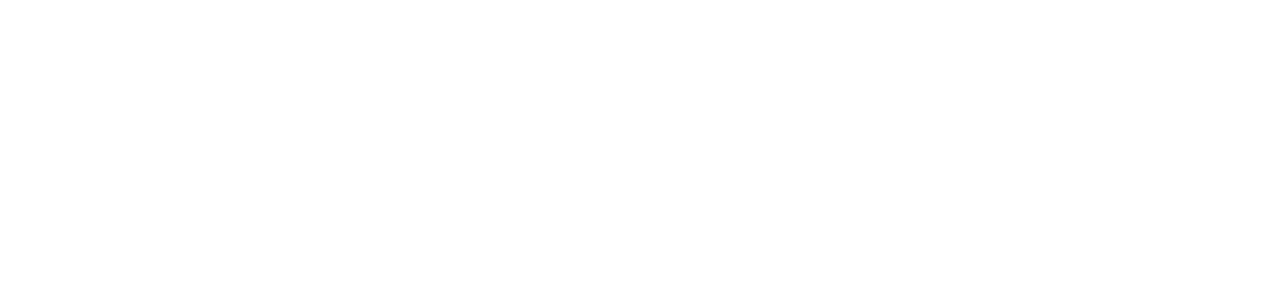
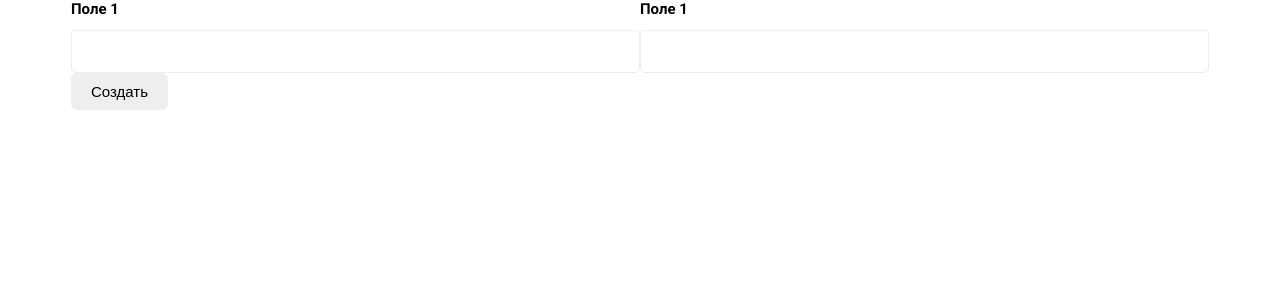
Before and after one commit to abestuzhev/presto-promo-app, a React (Create React App) app: page /admin/create_action in a window 1280 px wide. Shown: the top 300 px of the page. Built offline with nearby package versions, Linux system fonts and the light colour scheme.

Commit message:
create action form

```diff
--- a/package.json
+++ b/package.json
@@ -16,6 +16,7 @@
     "react-router-dom": "^5.2.0",
     "react-scripts": "4.0.2",
     "redux": "^4.0.5",
+    "redux-form": "^8.3.7",
     "web-vitals": "^1.1.0"
   },
   "scripts": {
--- a/src/App.js
+++ b/src/App.js
@@ -8,6 +8,7 @@
 import Login from './components/Login/Login';
 import {compose} from "redux";
 import Cover from './components/Cover/Cover';
+import CreateAction from './components/CreateAction/CreateAction';
 
 class App extends React.Component {
 
@@ -17,6 +18,10 @@
 
                 <Route exact path="/admin">
                     <Dashboard />
+                </Route>
+
+                <Route exact path="/admin/create_action">
+                    <CreateAction />
                 </Route>
 
 
--- a/src/admin/Dashboard.jsx
+++ b/src/admin/Dashboard.jsx
@@ -46,7 +46,7 @@
                     <div className="layout">
                         <div className="page-header">
                             <h1 className="page-title">Список акций</h1>
-                            <button className="c-btn">Создать акцию</button>
+                            <NavLink className="c-btn" to="/admin/create_action">Создать акцию</NavLink>
                         </div>
 
                         <ActionsList />
--- /dev/null
+++ b/src/components/CreateAction/CreateAction.jsx
@@ -0,0 +1,29 @@
+import React from "react";
+import CreateActionForm from "./CreateActionForm";
+
+
+class CreateAction extends React.Component {
+
+
+    onSubmit = values => {
+        console.log("CreateAction", values)
+    }
+
+    render(){
+        return (
+            <div className="page-content">
+                <div className="layout">
+                    <div className="create">
+                        <CreateActionForm onSubmit={this.onSubmit}/>
+                    </div>
+                </div>
+            </div>
+
+
+        )
+
+
+    }
+}
+
+export default CreateAction;
--- /dev/null
+++ b/src/components/CreateAction/CreateActionForm.jsx
@@ -0,0 +1,28 @@
+import React from "react";
+import { Field, reduxForm } from 'redux-form';
+
+const CreateActionForm = (props) => {
+    return (
+        <form className="c-form" onSubmit={props.handleSubmit}>
+
+            <div className="c-form-grid">
+                <div className="c-form-grid__item">
+                    <label htmlFor="" className="c-label">Поле 1</label>
+                    <Field component="input" name="actionTitle" type="text" className="c-input"/>
+                </div>
+                <div className="c-form-grid__item">
+                    <label htmlFor="" className="c-label">Поле 1</label>
+                    <Field component="input" name="actionDescription" type="text" className="c-input"/>
+                </div>
+            </div>
+
+            <div className="c-form-item">
+                <button type="submit" className="c-btn">Создать</button>
+            </div>
+        </form>
+    )
+}
+
+
+
+export default reduxForm({form: 'createAction'})(CreateActionForm);
--- a/src/index.js
+++ b/src/index.js
@@ -17,14 +17,14 @@
 
 
 ReactDOM.render(
-  <React.StrictMode>
+  // <React.StrictMode>
     <BrowserRouter>
     <Provider store={store}>
       <App />
     </Provider>
 
-    </BrowserRouter>
-  </React.StrictMode>,
+    </BrowserRouter>,
+  // </React.StrictMode>,
   document.getElementById('root')
 );
 
--- a/src/redux/redux.js
+++ b/src/redux/redux.js
@@ -1,10 +1,13 @@
 import { combineReducers, createStore } from 'redux';
 import { actionReducer } from "./actionReducer";
 import {dashboardReducer} from "./dashboardReducer";
+import {reducer as formReducer} from 'redux-form';
+
 
 const rootReducer = combineReducers({
     actions: actionReducer,
-    dashboard: dashboardReducer
+    dashboard: dashboardReducer,
+    form: formReducer
 })
 
 const store = createStore(rootReducer);
--- a/src/scss/_action.scss
+++ b/src/scss/_action.scss
@@ -293,6 +293,17 @@
   &__footer {
     margin-top: 14px;
   }
+
+  &-grid {
+    display: flex;
+    flex-flow: row wrap;
+
+    &__item {
+      width: 50%;
+    }
+  }
+
+
 }
 
 .c-label {
```
Also changed, not shown: src/redux/formReducer.js (added), 1 other file (tests, documents, lock files or other folders).
